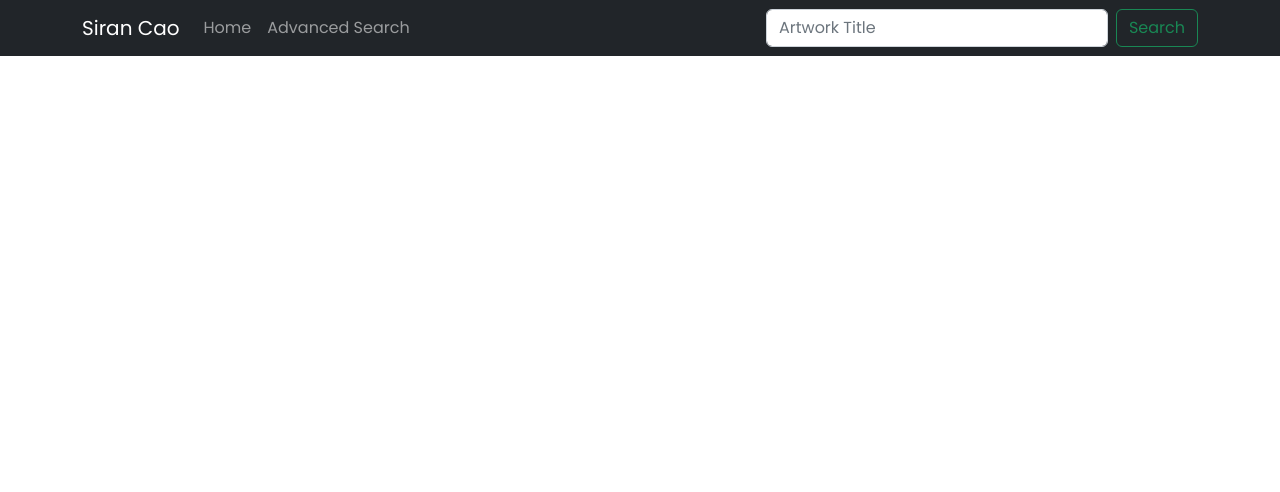
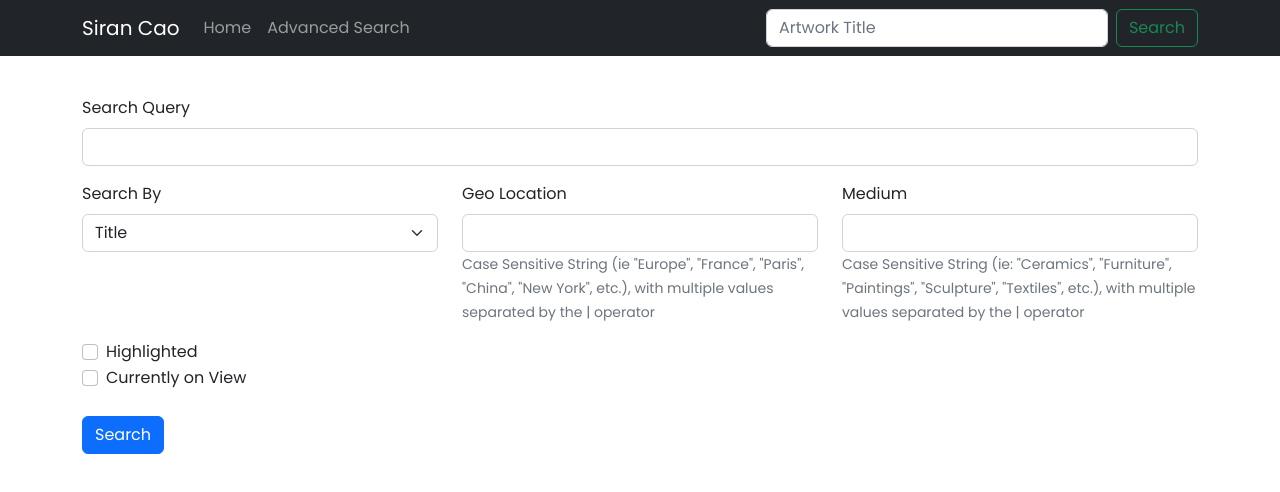
Before and after one commit to siranchao/WEB422, a Next.js app in the folder assignment4/my-museum/: page /search in a window 1280 px wide. Shown: the top 492 px of the page. Built offline with nearby package versions, Linux system fonts and the light colour scheme.

Commit message:
add search feature

```diff
--- a/assignment4/my-museum/components/ArtworkCard.js
+++ b/assignment4/my-museum/components/ArtworkCard.js
@@ -14,19 +14,19 @@ export default function ArtworkCard({ objectID }) {
             :
             data ?
                 <>
-                    <Card style={{ width: '18rem' }}>
+                    <Card style={{ maxWidth: '100%' }}>
                         <Link href={`/artwork/${objectID}`} passHref>
                             <Card.Img variant="top" src={data.primaryImageSmall ? data.primaryImageSmall : "https://via.placeholder.com/375x375.png?text=[+Not+Available+]"} />
                         </Link>
 
                         <Card.Body>
                             <Card.Title>{data.title ? data.title : "N/A"}</Card.Title>
-                            <Card.Text>
+                            <section style={{ paddingBottom: "1.5rem" }}>
                                 <div><strong>Date: </strong>{data.objectDate ? data.objectDate : "N/A"}</div>
                                 <div><strong>Classification: </strong>{data.classification ? data.classification : "N/A"}</div>
                                 <div><strong>Medium: </strong>{data.medium ? data.medium : "N/A"}</div>
 
-                            </Card.Text>
+                            </section>
 
                             <Link href={`/artwork/${objectID}`} passHref>
                                 <Button variant="outline-success">
--- a/assignment4/my-museum/pages/search.js
+++ b/assignment4/my-museum/pages/search.js
@@ -1,6 +1,35 @@
 import Head from 'next/head'
+import { Form, Row, Col, Button } from 'react-bootstrap'
+import { useForm } from 'react-hook-form'
+import { useRouter } from 'next/router'
+import styles from "@/styles/style.module.css"
 
 export default function AdvancedSearch() {
+    const router = useRouter()
+
+    const { register, handleSubmit, formState: { errors } } = useForm({
+        defaultValues: {
+            query: "",
+            searchBy: "title",
+            geoLocation: "",
+            medium: "",
+            isHighlight: false,
+            isOnView: false
+        }
+    })
+
+    const submitForm = (data) => {
+        let query = "/artwork?"
+        query += `${data?.searchBy}=true`
+        query += data.geoLocation ? `&geoLocation=${data.geoLocation}` : ""
+        query += data.medium ? `&medium=${data.medium}` : ""
+        query += `&isOnView=${data?.isOnView}`
+        query += `&isHighlight=${data?.isHighlight}`
+        query += `&q=${data?.query}`
+        router.push(query)
+    }
+
+
 
     return (
         <>
@@ -11,6 +40,75 @@ export default function AdvancedSearch() {
                 <link rel="icon" href="/favicon.ico" />
             </Head>
 
+            <Form onSubmit={handleSubmit(submitForm)}>
+                <Row>
+                    <Col>
+                        <Form.Group className="mb-3">
+                            <Form.Label>Search Query</Form.Label>
+                            <Form.Control
+                                type="text"
+                                placeholder=""
+                                name="q"
+                                {...register("query", { required: true })}
+                            />
+                            {errors.query?.type === "required" && <p className={styles.invalid}>Search query is required</p>}
+                        </Form.Group>
+                    </Col>
+                </Row>
+                <Row>
+                    <Col md={4}>
+                        <Form.Label>Search By</Form.Label>
+                        <Form.Select name="searchBy" className="mb-3" {...register("searchBy")}>
+                            <option value="title">Title</option>
+                            <option value="tags">Tags</option>
+                            <option value="artistOrCulture">Artist or Culture</option>
+                        </Form.Select>
+                    </Col>
+                    <Col md={4}>
+                        <Form.Group className="mb-3">
+                            <Form.Label>Geo Location</Form.Label>
+                            <Form.Control type="text" placeholder="" name="geoLocation" {...register("geoLocation")} />
+                            <Form.Text className="text-muted">
+                                Case Sensitive String (ie &quot;Europe&quot;, &quot;France&quot;, &quot;Paris&quot;, &quot;China&quot;, &quot;New York&quot;, etc.), with multiple values separated by the | operator
+                            </Form.Text>
+                        </Form.Group>
+                    </Col>
+                    <Col md={4}>
+                        <Form.Group className="mb-3">
+                            <Form.Label>Medium</Form.Label>
+                            <Form.Control type="text" placeholder="" name="medium" {...register("medium")} />
+                            <Form.Text className="text-muted">
+                                Case Sensitive String (ie: &quot;Ceramics&quot;, &quot;Furniture&quot;, &quot;Paintings&quot;, &quot;Sculpture&quot;, &quot;Textiles&quot;, etc.), with multiple values separated by the | operator
+                            </Form.Text>
+                        </Form.Group>
+                    </Col>
+                </Row>
+                <Row>
+                    <Col>
+                        <Form.Check
+                            type="checkbox"
+                            label="Highlighted"
+                            name="isHighlight"
+                            {...register("isHighlight")}
+                        />
+                        <Form.Check
+                            type="checkbox"
+                            label="Currently on View"
+                            name="isOnView"
+                            {...register("isOnView")}
+                        />
+                    </Col>
+                </Row>
+                <Row>
+                    <Col>
+                        <br />
+                        <Button variant="primary" type="submit" disabled={Object.keys(errors).length > 0}>
+                            Search
+                        </Button>
+                    </Col>
+                </Row>
+            </Form>
+
         </>
 
     )
--- a/assignment4/my-museum/styles/style.module.css
+++ b/assignment4/my-museum/styles/style.module.css
@@ -0,0 +1,5 @@
+.invalid {
+    color: red;
+    padding: 0.4rem;
+    font-size: 14px;
+}
```
Also changed, not shown: assignment4/my-museum/components/ArtworkCardDetail.js (+4 -4 lines), assignment4/my-museum/pages/artwork/index.js (+16 -5 lines).
